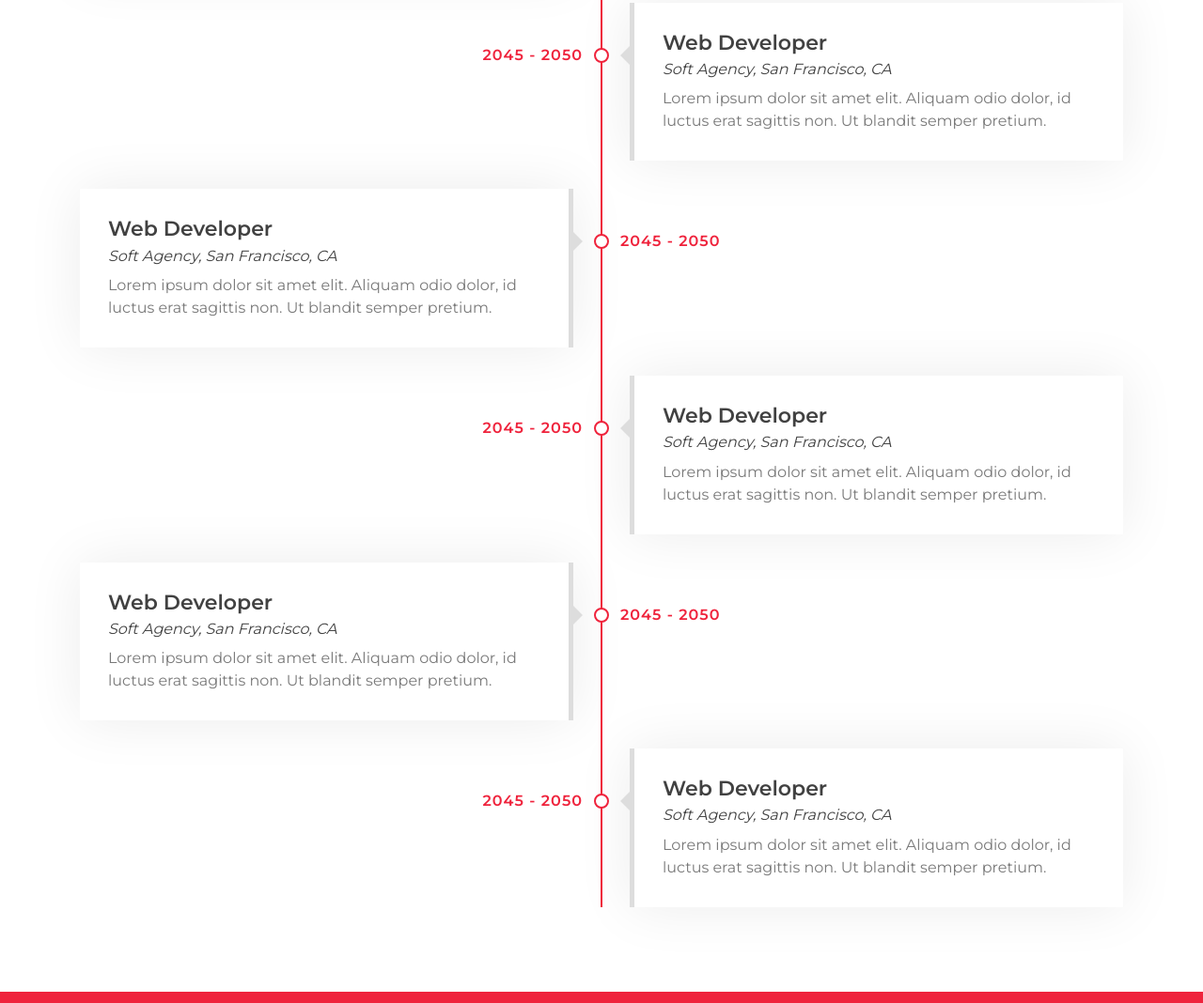
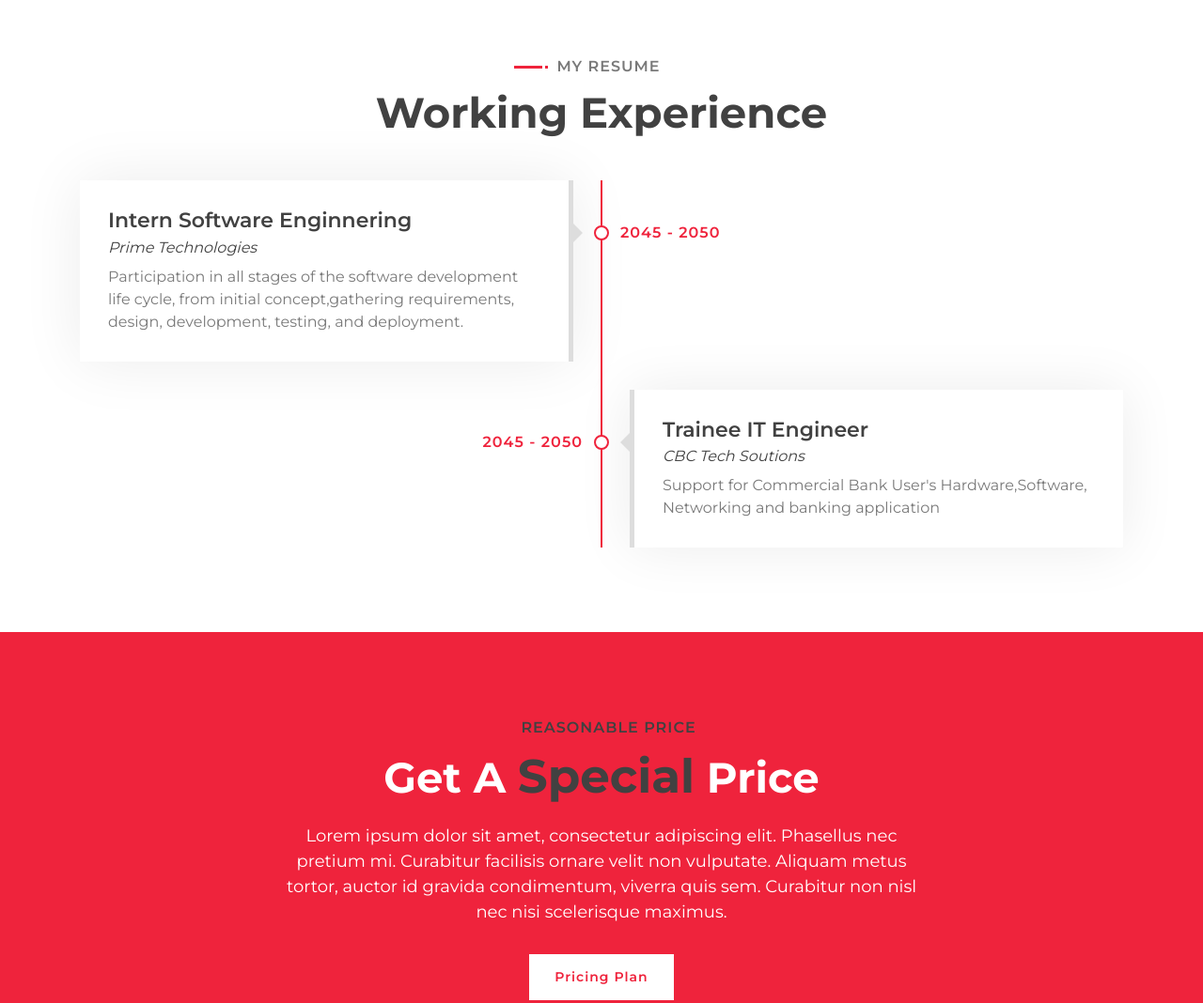
Before and after one commit to prashath2001/prashath2001.github.io, a plain HTML site: page index.html in a window 1280 px wide. Shown: the part 2670-3738 px from the top of the page at 94% size. Drawn offline with nearby package versions, Linux system fonts and the light colour scheme.

Commit message:
2nd main code changes

```diff
--- a/index.html
+++ b/index.html
@@ -179,9 +179,9 @@
                                 <i class="fab fa-android"></i>
                             </div>
                             <div class="service-text">
-                                <h3>Apps Design</h3>
+                                <h3>Software Design</h3>
                                 <p>
-                                    Lorem ipsum dolor sit amet elit. Phase nec preti mi. Curabi facilis ornare velit non
+                                    Dynamic software designer with a passion for crafting innovative and scalable solutions. Proficient in translating complex requirements into elegant and efficient software designs. Skilled in object-oriented design principles, design patterns, and architectural paradigms. Experienced in utilizing various programming languages and frameworks, such as Java, Python, or C#, to develop robust and maintainable codebases. Strong expertise in system analysis, requirements gathering, and technical documentation. Proven ability to collaborate with cross-functional teams to deliver high-quality software products on time and within budget. Committed to continuous learning and staying updated on emerging technologies to drive innovation and enhance software design practices
                                 </p>
                             </div>
                         </div>
@@ -192,9 +192,9 @@
                                 <i class="fab fa-apple"></i>
                             </div>
                             <div class="service-text">
-                                <h3>Apps Development</h3>
+                                <h3>Software Development</h3>
                                 <p>
-                                    Lorem ipsum dolor sit amet elit. Phase nec preti mi. Curabi facilis ornare velit non
+                                    Results-oriented software developer with a passion for creating innovative solutions. Proficient in various programming languages and technologies, including but not limited to Java, Python, C++, and JavaScript. Skilled in full-stack development, with expertise in front-end and back-end technologies, databases, and cloud services. Experienced in agile methodologies, test-driven development (TDD), and continuous integration/continuous deployment (CI/CD) pipelines. Strong problem-solving abilities and a collaborative mindset, able to work effectively in cross-functional teams to deliver high-quality software products. Committed to ongoing learning and staying updated on the latest technologies and best practices in software development
                                 </p>
                             </div>
                         </div>
@@ -216,63 +216,30 @@
                     <div class="timeline-item left wow slideInLeft" data-wow-delay="0.1s">
                         <div class="timeline-text">
                             <div class="timeline-date">2045 - 2050</div>
-                            <h2>Web Developer</h2>
-                            <h4>Soft Agency, San Francisco, CA</h4>
+                            <h2>Intern Software Enginnering</h2>
+                            <h4>Prime Technologies</h4>
                             <p>
-                                Lorem ipsum dolor sit amet elit. Aliquam odio dolor, id luctus erat sagittis non. Ut blandit semper pretium.
+                                Participation in all stages of the software development life cycle, from
+initial concept,gathering requirements, design, development, testing,
+and deployment.
                             </p>
                         </div>
                     </div>
                     <div class="timeline-item right wow slideInRight" data-wow-delay="0.1s">
                         <div class="timeline-text">
                             <div class="timeline-date">2045 - 2050</div>
-                            <h2>Web Developer</h2>
-                            <h4>Soft Agency, San Francisco, CA</h4>
+                            <h2>Trainee IT Engineer</h2>
+                            <h4>CBC Tech Soutions</h4>
                             <p>
-                                Lorem ipsum dolor sit amet elit. Aliquam odio dolor, id luctus erat sagittis non. Ut blandit semper pretium.
+                                Support for Commercial Bank User's Hardware,Software,
+Networking and banking application
                             </p>
                         </div>
                     </div>
-                    <div class="timeline-item left wow slideInLeft" data-wow-delay="0.1s">
-                        <div class="timeline-text">
-                            <div class="timeline-date">2045 - 2050</div>
-                            <h2>Web Developer</h2>
-                            <h4>Soft Agency, San Francisco, CA</h4>
-                            <p>
-                                Lorem ipsum dolor sit amet elit. Aliquam odio dolor, id luctus erat sagittis non. Ut blandit semper pretium.
-                            </p>
-                        </div>
-                    </div>
-                    <div class="timeline-item right wow slideInRight" data-wow-delay="0.1s">
-                        <div class="timeline-text">
-                            <div class="timeline-date">2045 - 2050</div>
-                            <h2>Web Developer</h2>
-                            <h4>Soft Agency, San Francisco, CA</h4>
-                            <p>
-                                Lorem ipsum dolor sit amet elit. Aliquam odio dolor, id luctus erat sagittis non. Ut blandit semper pretium.
-                            </p>
-                        </div>
-                    </div>
-                    <div class="timeline-item left wow slideInLeft" data-wow-delay="0.1s">
-                        <div class="timeline-text">
-                            <div class="timeline-date">2045 - 2050</div>
-                            <h2>Web Developer</h2>
-                            <h4>Soft Agency, San Francisco, CA</h4>
-                            <p>
-                                Lorem ipsum dolor sit amet elit. Aliquam odio dolor, id luctus erat sagittis non. Ut blandit semper pretium.
-                            </p>
-                        </div>
-                    </div>
-                    <div class="timeline-item right wow slideInRight" data-wow-delay="0.1s">
-                        <div class="timeline-text">
-                            <div class="timeline-date">2045 - 2050</div>
-                            <h2>Web Developer</h2>
-                            <h4>Soft Agency, San Francisco, CA</h4>
-                            <p>
-                                Lorem ipsum dolor sit amet elit. Aliquam odio dolor, id luctus erat sagittis non. Ut blandit semper pretium.
-                            </p>
-                        </div>
-                    </div>
+
+
+
+
                 </div>
             </div>
         </div>
@@ -309,8 +276,8 @@
                         <ul id="portfolio-filter">
                             <li data-filter="*" class="filter-active">All</li>
                             <li data-filter=".filter-1">Web Design</li>
-                            <li data-filter=".filter-2">Mobile Apps</li>
-                            <li data-filter=".filter-3">Game Dev</li>
+                            <li data-filter=".filter-2">Software Development</li>
+                            <!-- <li data-filter=".filter-3">Game Dev</li> -->
                         </ul>
                     </div>
                 </div>
```
